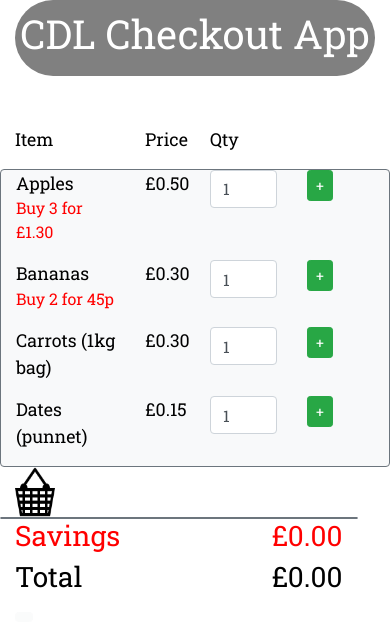
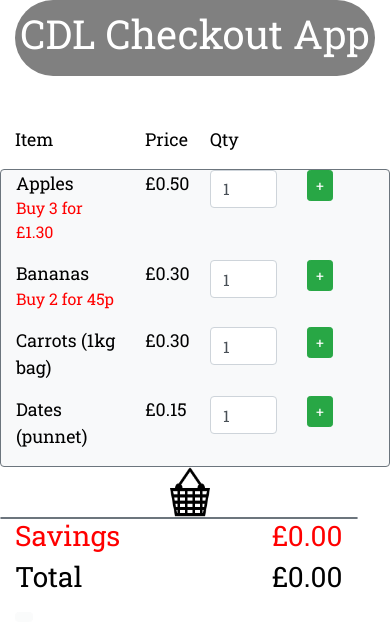
Before and after one commit to katiep28/cdl-checkout-system, a React (Create React App) app: page / in a window 390 px wide. Shown: the top 626 px of the page. Built offline with nearby package versions, Linux system fonts and the light colour scheme.

Commit message:
responsive - got shopping basket divider to be in the middle

```diff
--- a/src/App.css
+++ b/src/App.css
@@ -45,7 +45,3 @@ img {
   height: 50px;
   padding-right: 10px;
 }
-/* .flexBasket {
-  display: flex;
-  flex-direction: row;
-} */
--- a/src/App.js
+++ b/src/App.js
@@ -214,9 +214,9 @@ class App extends React.Component {
             </ol>
         </div>
         <div className="col-12 col-lg-1">
-           <img className="d-block d-xl-none d-lg-none" src={require("./images/shoppingbasket.png")} alt="Shopping Basket" align="center"/>
+           <img className="mx-auto d-block d-xl-none d-lg-none" src={require("./images/shoppingbasket.png")} alt="Shopping Basket"/>
         </div>
-        <div className="col-11 col-lg-4 bg-light text-dark border border-secondary border-thick bg-info text-white rounded" >
+        <div className="col-11 col-lg-4 bg-light text-dark border border-secondary border-thick bg-info rounded" >
 
            <ol className="list-group">
               {this.state.shoppingBasket.map(item => {
```
